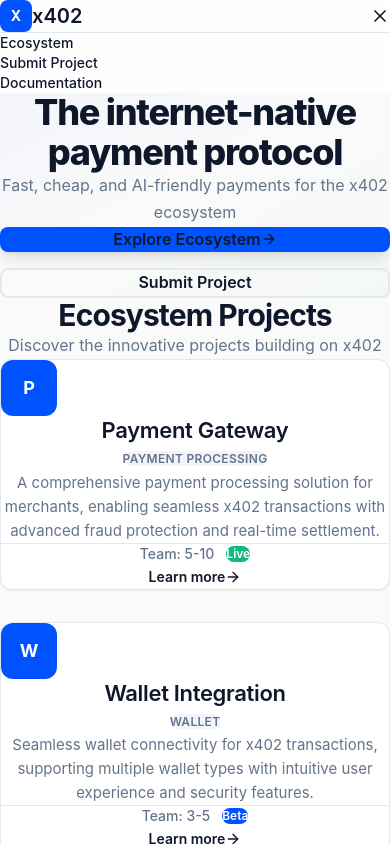
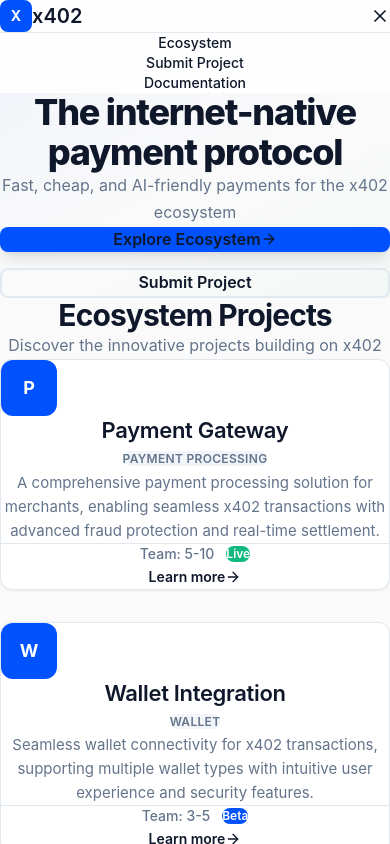
Before and after one commit to KenCarvAPI/x402.solutions, a Next.js app: page / in a window 390 px wide. Both pictures are taken after a click on the button 380 px from the left and 16 px from the top of the page. Shown: the top 844 px of the page. Built offline with nearby package versions, Linux system fonts and the light colour scheme; no server answers.

Commit message:
feat: Center-align mobile navigation menu items
- Add text-center class to all mobile menu links
- Ensure consistent center alignment throughout navigation
- Complete full page center alignment for all components

```diff
--- a/src/app/page.tsx
+++ b/src/app/page.tsx
@@ -57,21 +57,21 @@
               <nav className="flex flex-col space-y-3 pt-4">
                 <a
                   href="#ecosystem"
-                  className="text-text-muted hover:text-foreground transition-colors py-2 text-sm font-medium"
+                  className="text-text-muted hover:text-foreground transition-colors py-2 text-sm font-medium text-center"
                   onClick={() => setMobileMenuOpen(false)}
                 >
                   Ecosystem
                 </a>
                 <a
                   href="#submit"
-                  className="text-text-muted hover:text-foreground transition-colors py-2 text-sm font-medium"
+                  className="text-text-muted hover:text-foreground transition-colors py-2 text-sm font-medium text-center"
                   onClick={() => setMobileMenuOpen(false)}
                 >
                   Submit Project
                 </a>
                 <a
                   href="#docs"
-                  className="text-text-muted hover:text-foreground transition-colors py-2 text-sm font-medium"
+                  className="text-text-muted hover:text-foreground transition-colors py-2 text-sm font-medium text-center"
                   onClick={() => setMobileMenuOpen(false)}
                 >
                   Documentation
```
